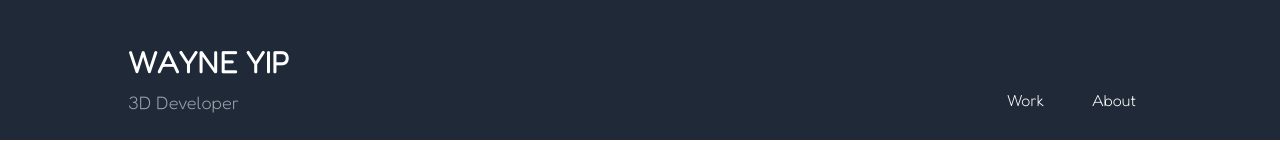
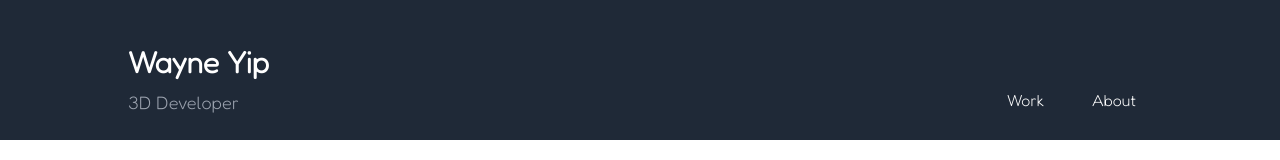
Before and after one commit to wayneyip/wayneyip.github.io, a React (Create React App) app: page /dmm in a window 1280 px wide. Shown: the top 160 px of the page. Built offline with nearby package versions, Linux system fonts and the light colour scheme.

Commit message:
Decapitalize name in navbar

```diff
--- a/src/components/Navbar.js
+++ b/src/components/Navbar.js
@@ -9,7 +9,7 @@ export default function Navbar()
       <div className="container max-w-screen-lg mx-auto flex flex-col md:flex-row justify-between items-center font-fredoka">
         <div className="text-center md:text-left">
           <div className="text-white text-3xl font-bold hover:text-gray-300">
-            <Link to="/">WAYNE YIP</Link>
+            <Link to="/">Wayne Yip</Link>
           </div>
           <div className="text-gray-400 text-lg font-normal pt-2">
             3D Developer
```
